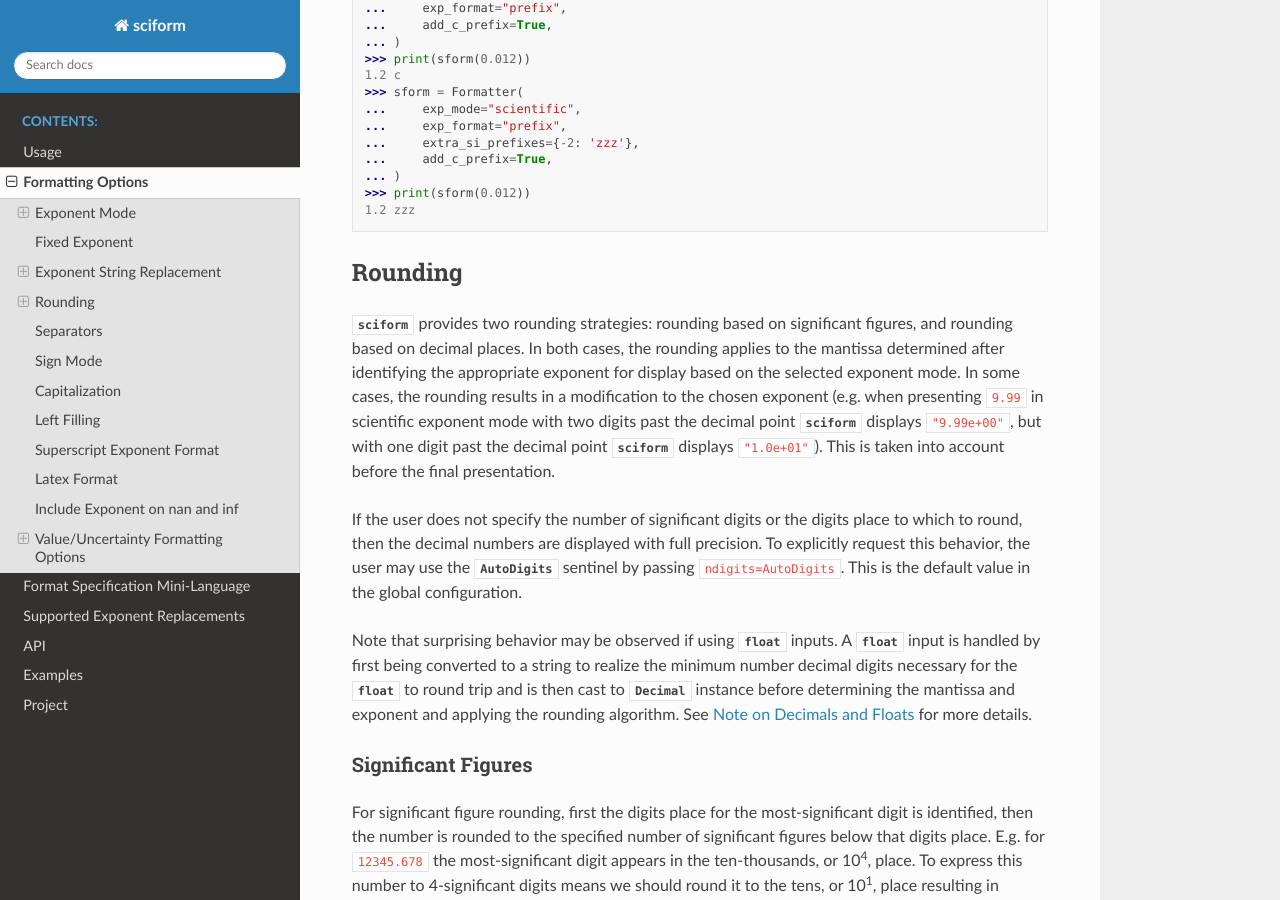
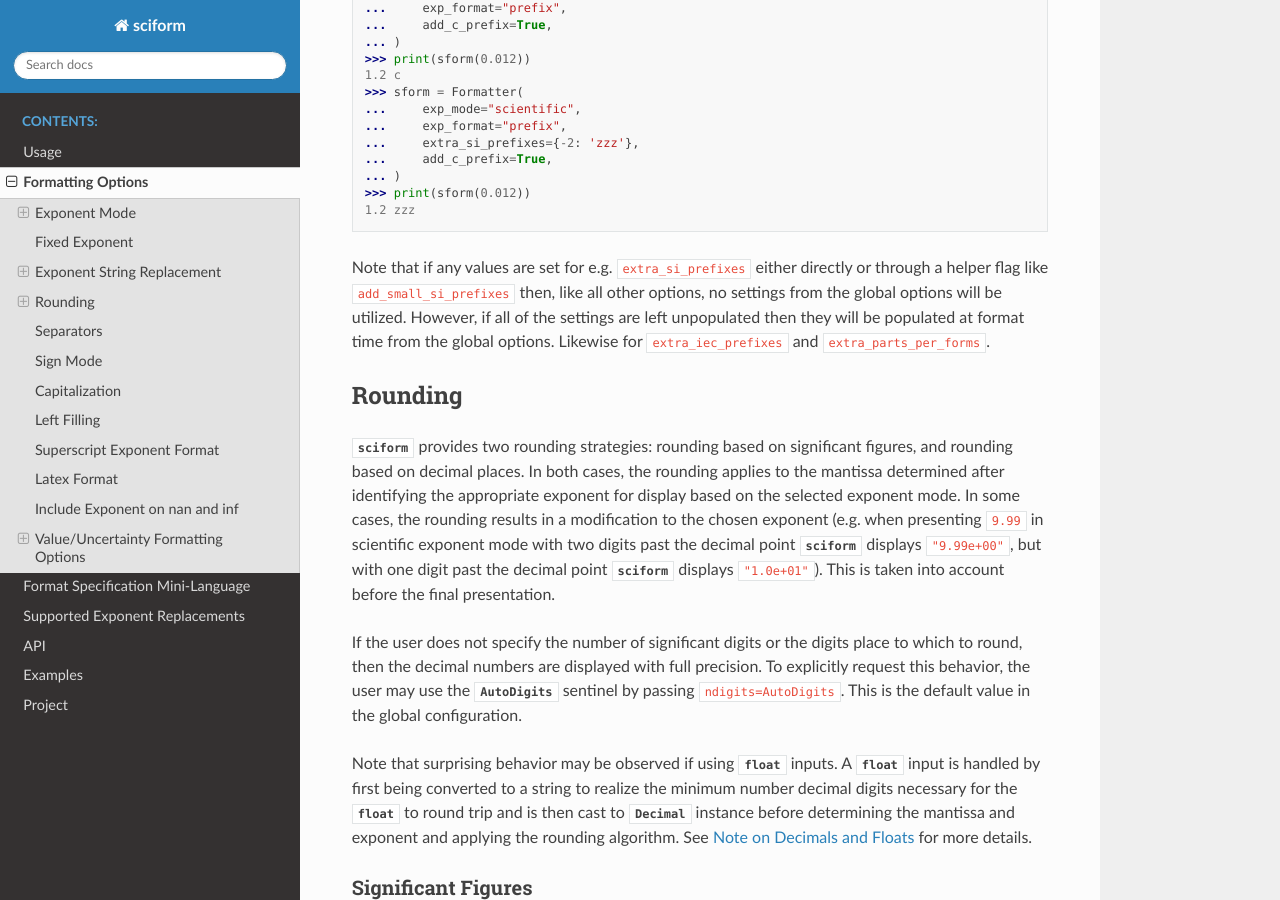
Before and after one commit to jagerber48/sciform, a Sphinx documentation site: the page built from docs/source/options.rst, in a window 1280 px wide and 900 px high, scrolled down 5195 px. Built offline with Sphinx 7.4.7 and the Read the Docs theme 2.0.0, drawn with Linux system fonts in a browser that asks for light colours.

Commit message:
documentation about the interaction with global settings

```diff
--- a/docs/source/options.rst
+++ b/docs/source/options.rst
@@ -305,6 +305,14 @@ specified in the extra translations dictionary:
 ... )
 >>> print(sform(0.012))
 1.2 zzz
+
+Note that if any values are set for e.g. ``extra_si_prefixes`` either
+directly or through a helper flag like ``add_small_si_prefixes`` then,
+like all other options, no settings from the global options will be
+utilized.
+However, if all of the settings are left unpopulated then they will be
+populated at format time from the global options.
+Likewise for ``extra_iec_prefixes`` and ``extra_parts_per_forms``.
 
 .. _rounding:
 
```
